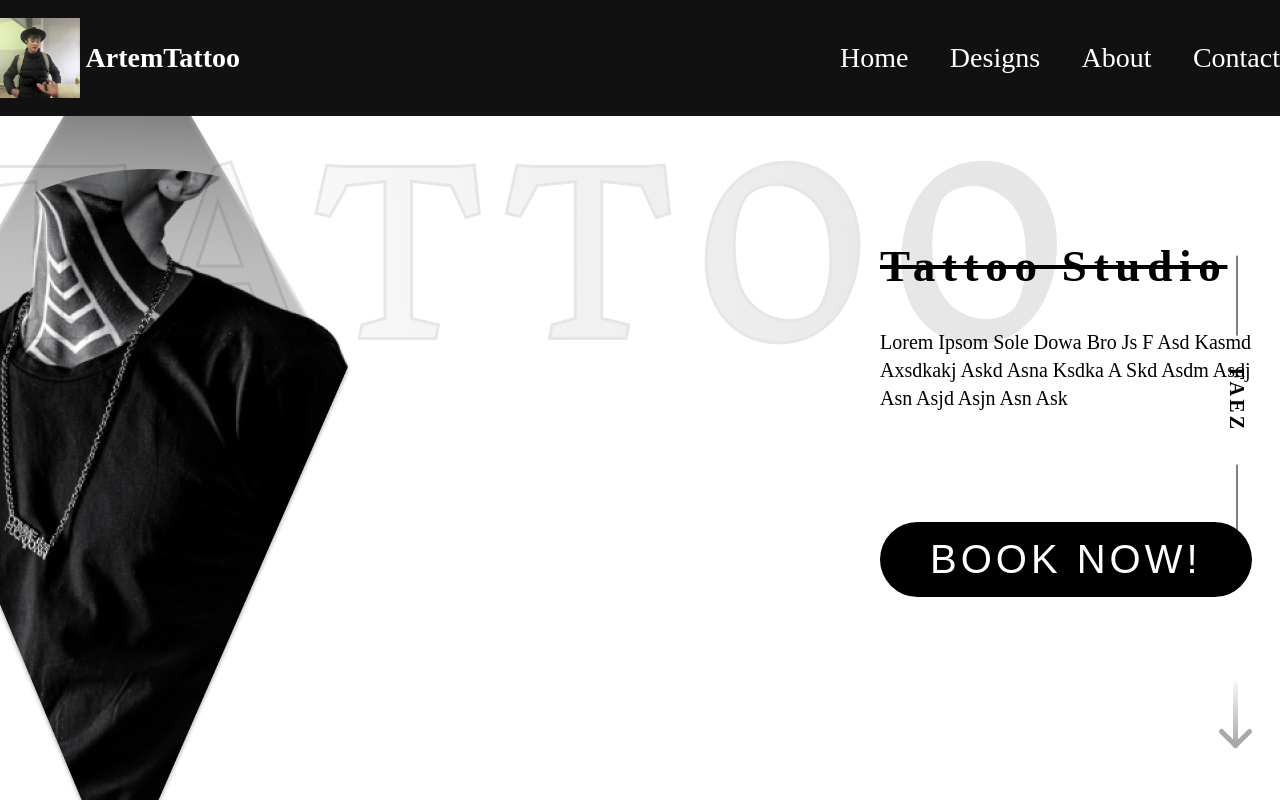
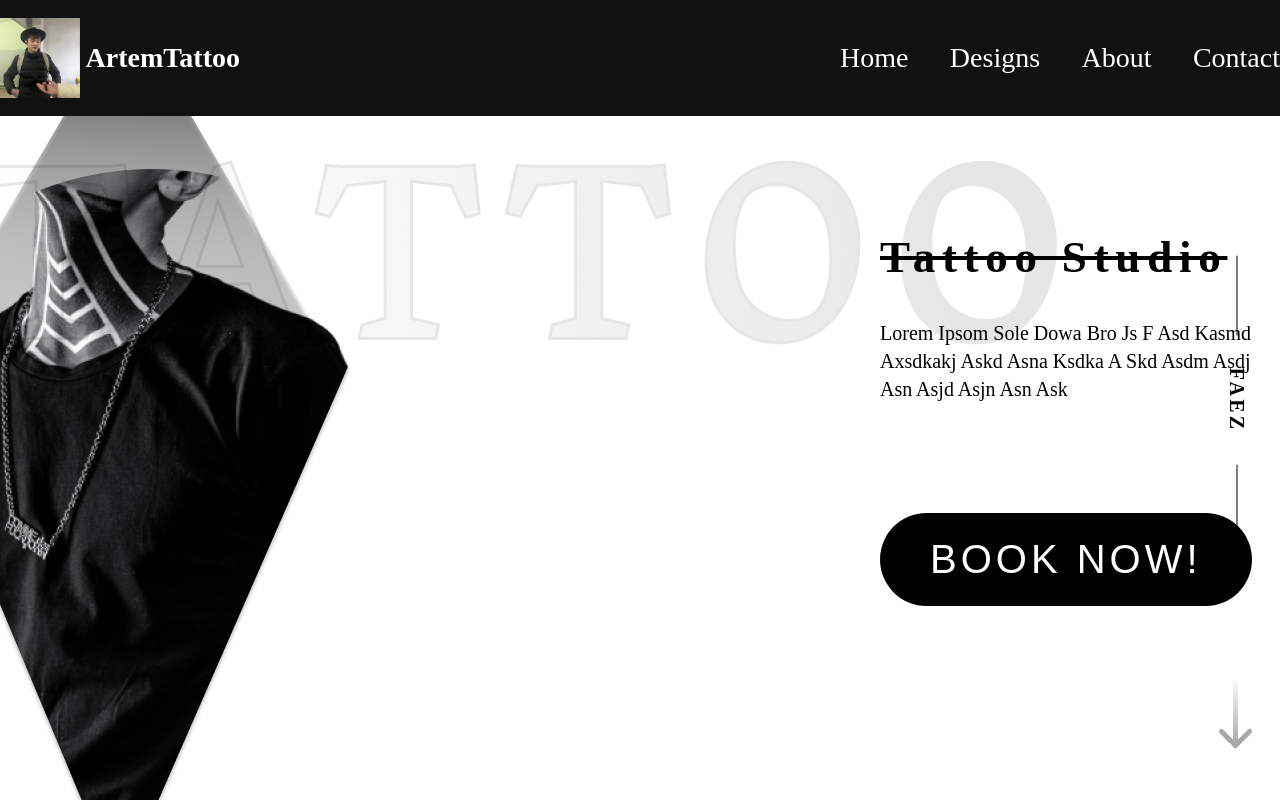
Before and after one commit to mutednew/tattoo-salon, a React (Vite) app: page / in a window 1280 px wide. Shown: the top 800 px of the page. Built offline with nearby package versions, Linux system fonts and the light colour scheme; a web font is replaced by a local one.

Commit message:
update hero v2

```diff
--- a/src/components/sections/heroSection/HeroSection.module.css
+++ b/src/components/sections/heroSection/HeroSection.module.css
@@ -75,7 +75,7 @@
 
     border-radius: 100px;
 
-    padding: 15px 50px;
+    padding: 24px 50px;
     background-color: #000;
     transition: background 0.3s;
 }
@@ -115,6 +115,7 @@
     height: 80px;
     background-color: #000000;
 }
+
 .sideText span::after {
     content: "";
     position: absolute;
```
